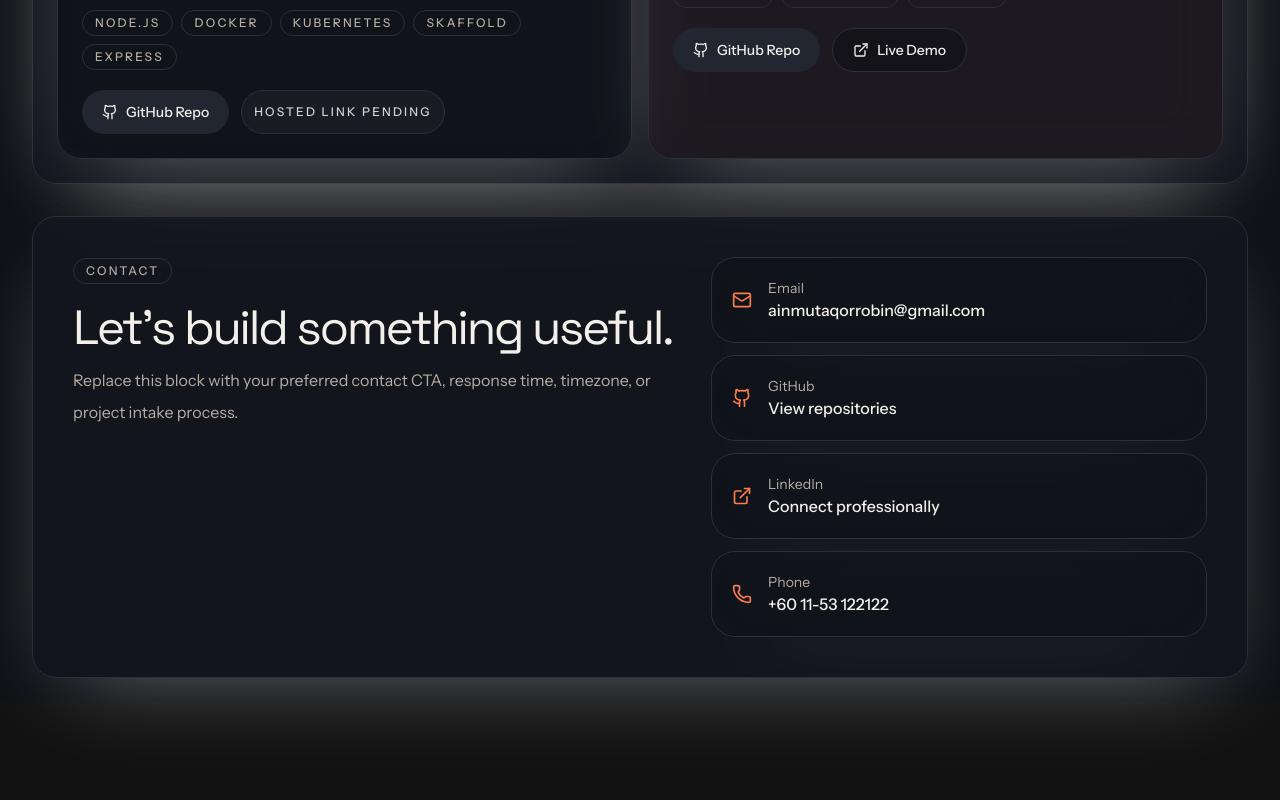
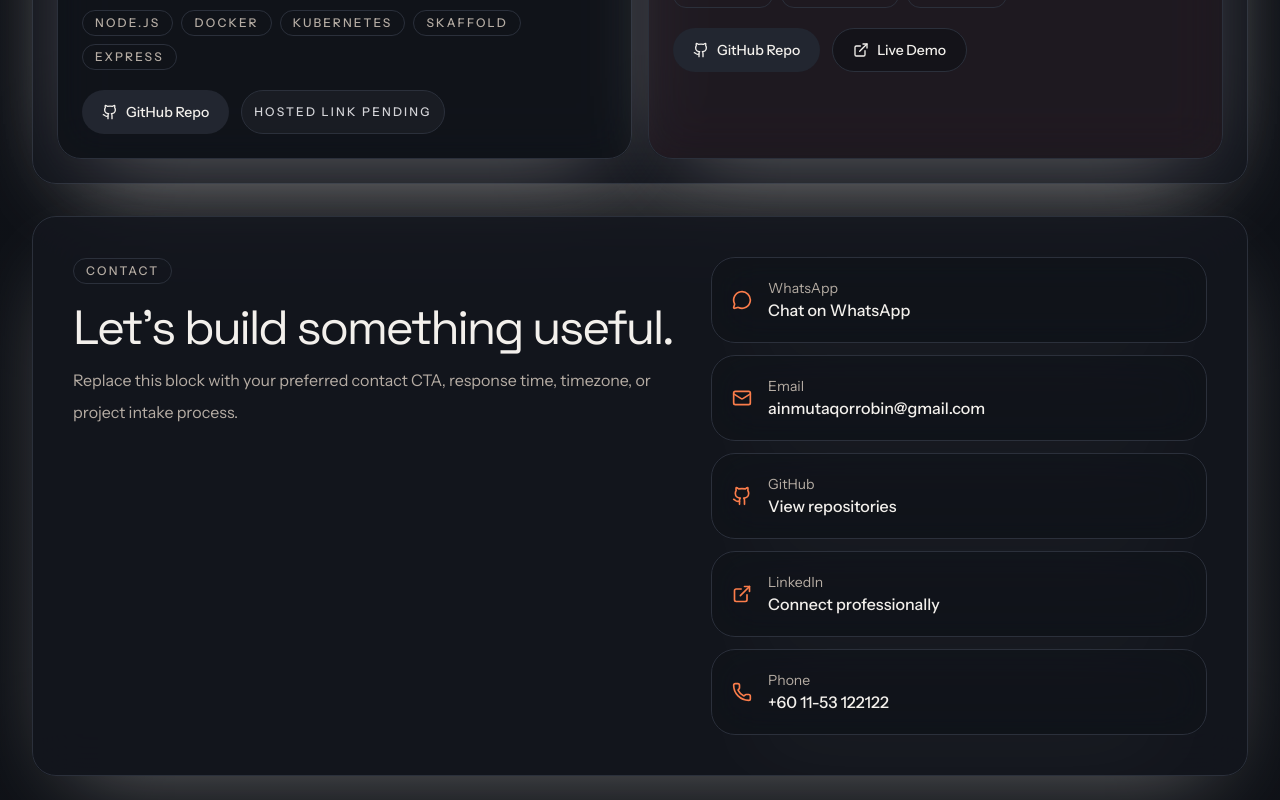
Before and after one commit to ainmutaqorrobin/portfolio, a Next.js app: page / in a window 1280 px wide. Shown: the part 3098-3898 px from the top of the page. Before the commit the page ends 3800 px from the top, so only its background shows below. Built offline with nearby package versions, Linux system fonts and the light colour scheme.

Commit message:
feat: add WhatsApp contact option in ContactSection and update profile data

```diff
--- a/src/components/sections/contact-section.tsx
+++ b/src/components/sections/contact-section.tsx
@@ -1,4 +1,4 @@
-import { ExternalLink, Github, Mail, Phone } from 'lucide-react'
+import { ExternalLink, Github, Mail, MessageCircle, Phone } from 'lucide-react'
 
 import { SectionReveal } from '@/components/section-reveal'
 import { Badge } from '@/components/ui/badge'
@@ -27,6 +27,25 @@ export function ContactSection({ contact }: Pick<Profile, 'contact'>) {
                     </div>
 
                     <div className="grid gap-3">
+                        <a
+                            href={contact.whatsapp}
+                            target="_blank"
+                            rel="noreferrer"
+                        >
+                            <Card className="border-border/70 bg-background/55 transition-transform duration-200 hover:-translate-y-1">
+                                <CardContent className="flex items-center gap-4 p-5">
+                                    <MessageCircle className="size-5 text-primary" />
+                                    <div>
+                                        <p className="text-sm text-muted-foreground">
+                                            WhatsApp
+                                        </p>
+                                        <p className="font-medium">
+                                            Chat on WhatsApp
+                                        </p>
+                                    </div>
+                                </CardContent>
+                            </Card>
+                        </a>
                         <a href={`mailto:${contact.email}`}>
                             <Card className="border-border/70 bg-background/55 transition-transform duration-200 hover:-translate-y-1">
                                 <CardContent className="flex items-center gap-4 p-5">
--- a/src/data/profile.json
+++ b/src/data/profile.json
@@ -9,7 +9,8 @@
         "email": "ainmutaqorrobin@gmail.com",
         "github": "https://github.com/ainmutaqorrobin",
         "linkedin": "https://www.linkedin.com/in/ainmutaqorrobin",
-        "phone": "+60 11-53 122122"
+        "phone": "+60 11-53 122122",
+        "whatsapp": "https://wa.me/601153122122"
     },
     "about": [
         "Software Engineer with 3 years working experience currently on pace with DevOps",
--- a/src/lib/content.ts
+++ b/src/lib/content.ts
@@ -33,6 +33,7 @@ export type Profile = {
         github: string
         linkedin: string
         phone: string
+        whatsapp: string
     }
     about: string[]
     workExperience: WorkExperience[]
```
